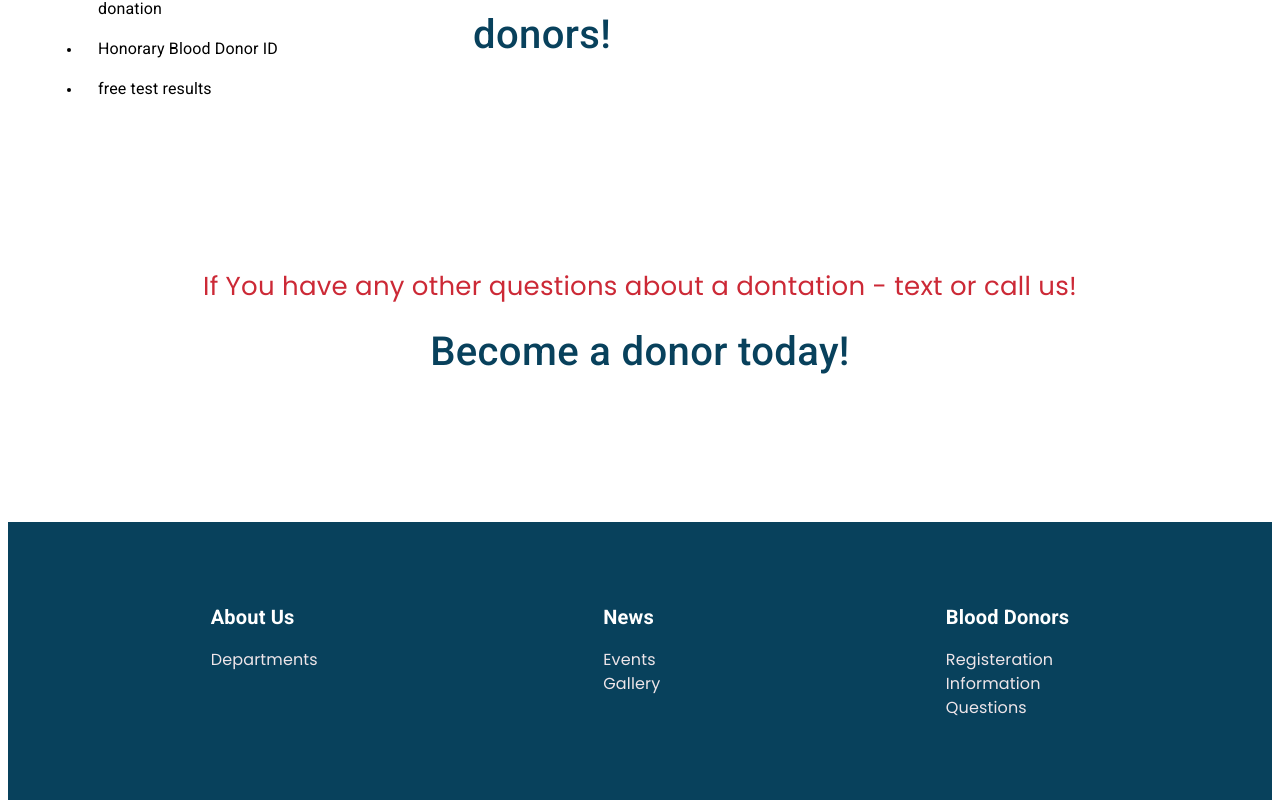
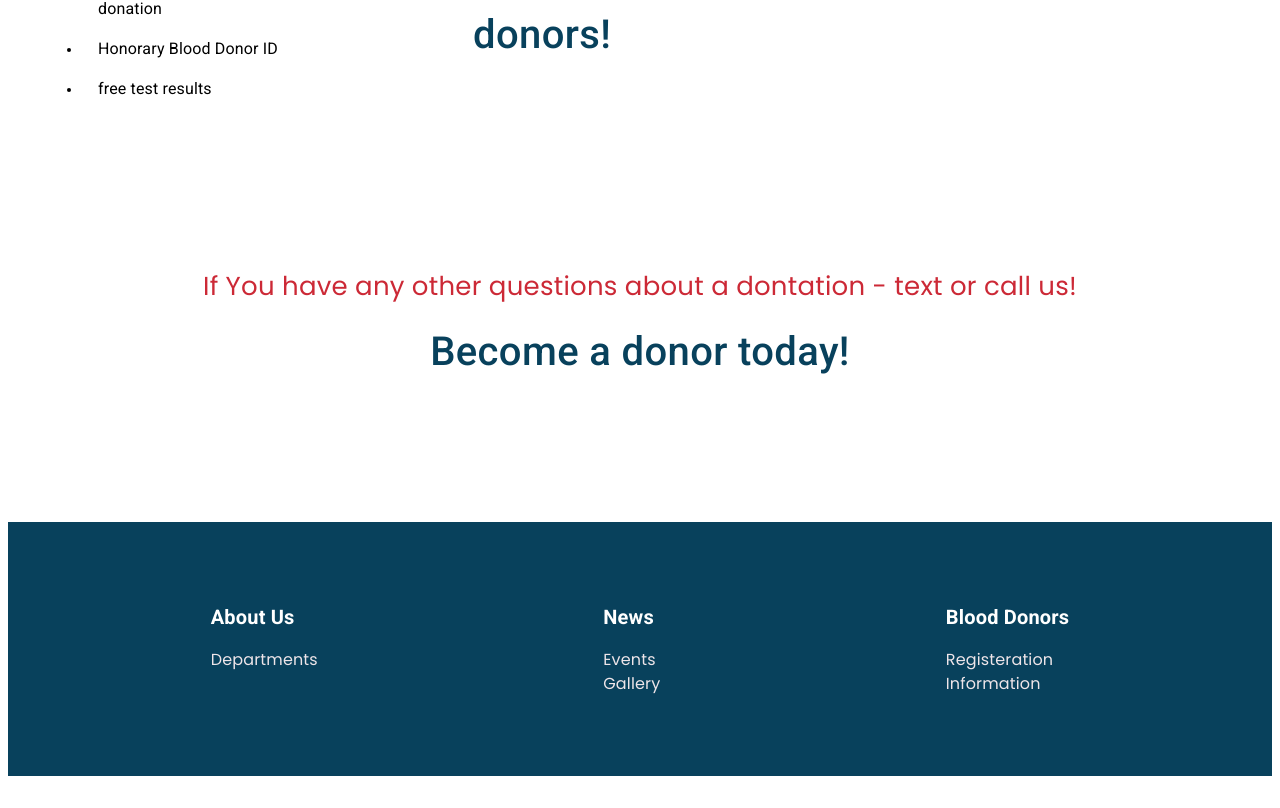
Before and after one commit to kinga-kus/Blood-Donation, a React (Create React App) app: page /Blood-Donation/information in a window 1280 px wide. Shown: the part 2833-3641 px from the top of the page. After the commit the page ends 3617 px from the top, so only its background shows below. Built offline with nearby package versions, Linux system fonts and the light colour scheme.

Commit message:
chore: removed Questions component

```diff
--- a/src/components/OnePage/Footer.tsx
+++ b/src/components/OnePage/Footer.tsx
@@ -33,8 +33,7 @@ const FooterLabels = [
     header: 'Blood Donors',
     links: [
       { link: 'Registeration', path: '/Blood-Donation/registeration' },
-      { link: 'Information', path: '/Blood-Donation/information' },
-      { link: 'Questions', path: '/Blood-Donation/questions' }
+      { link: 'Information', path: '/Blood-Donation/information' }
     ]
   }
 ];
@@ -86,7 +85,6 @@ const Footer = () => {
       <Routes>
         <Route path="/departments" element={<Departments />} />
         <Route path="/gallery" element={<Gallery />} />
-        <Route path="/questions" element={<Questions />} />
         <Route path="/registeration" element={<RegisterSteps />} />
       </Routes>
     </>
```
